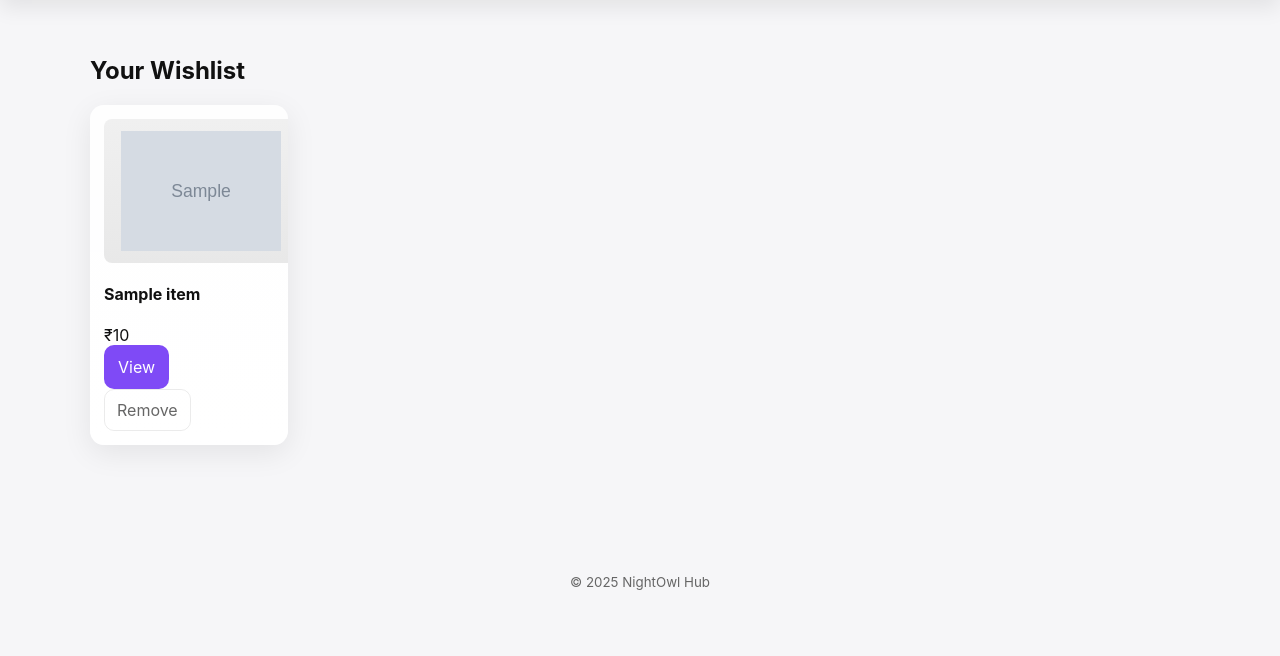
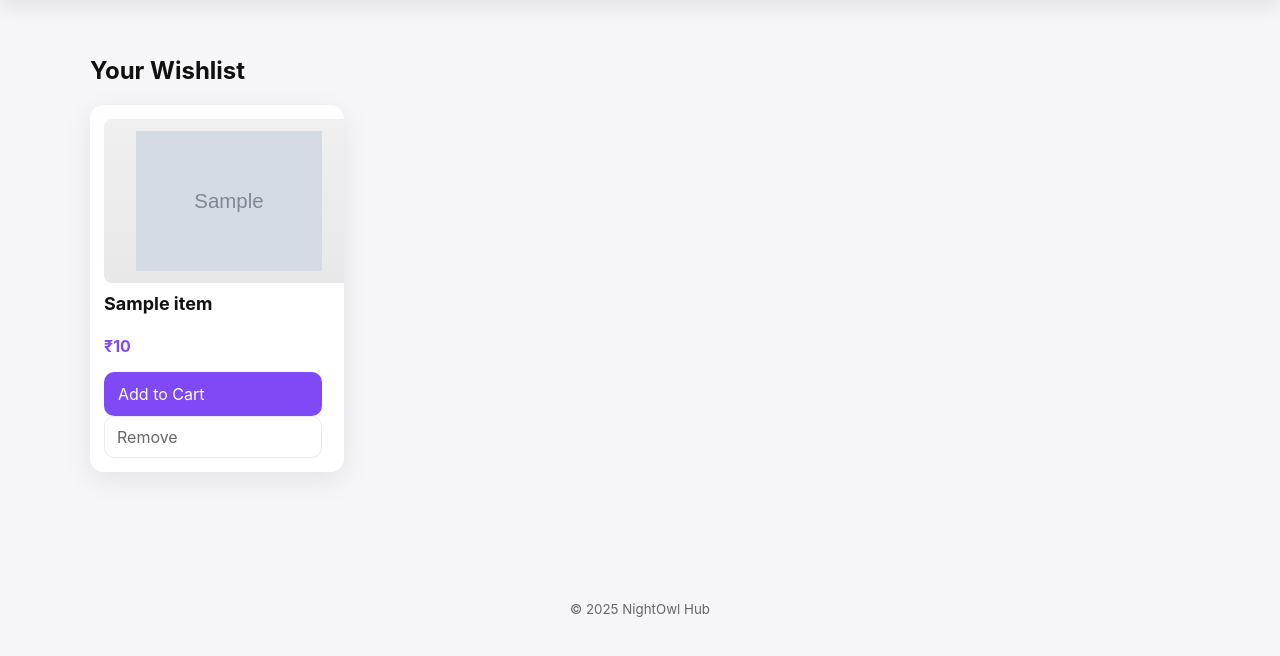
Before and after one commit to dhrubajyoti2468-design/ecommerce, a Flask app: template nightowl app/templates/wishlist.html in a window 1280 px wide. Shown: the part 75-731 px from the top of the page. Run offline with Flask 3, Linux system fonts and the light colour scheme; the template is opened without the code that fills it: most values are stand-ins (such as "Sample title", 1, 10 or a date in 2020); grey boxes marked "Sample" are stand-in pictures.

Commit message:
Refactor wishlist template for item display

```diff
--- a/nightowl app/templates/wishlist.html
+++ b/nightowl app/templates/wishlist.html
@@ -1,19 +1,16 @@
 {% extends "base.html" %}
 {% block content %}
 <h2>Your Wishlist</h2>
-<div class="grid" style="grid-template-columns:repeat(auto-fill,minmax(180px,1fr))">
-  {% for p in items %}
+
+<div class="grid">
+  {% for item in items %}
   <div class="card">
-    <img src="{{ p.img }}" alt="{{ p.name }}" style="height:120px">
-    <h4>{{ p.name }}</h4>
-    <div>₹{{ p.price }}</div>
-    <div style="margin-top:auto">
-      <a class="btn" href="{{ url_for('product', pid=p.id) }}">View</a>
-      <a class="btn btn-outline" href="{{ url_for('wishlist_remove', pid=p.id) }}">Remove</a>
-    </div>
+    <img src="{{ item.img }}" alt="{{ item.name }}">
+    <h3>{{ item.name }}</h3>
+    <p class="price">₹{{ item.price }}</p>
+    <a class="btn" href="{{ url_for('add_to_cart', pid=item.id) }}">Add to Cart</a>
+    <a class="btn btn-outline" href="{{ url_for('wishlist_remove', pid=item.id) }}">Remove</a>
   </div>
-  {% else %}
-    <p style="margin:16px">Wishlist is empty.</p>
   {% endfor %}
 </div>
 {% endblock %}
```
